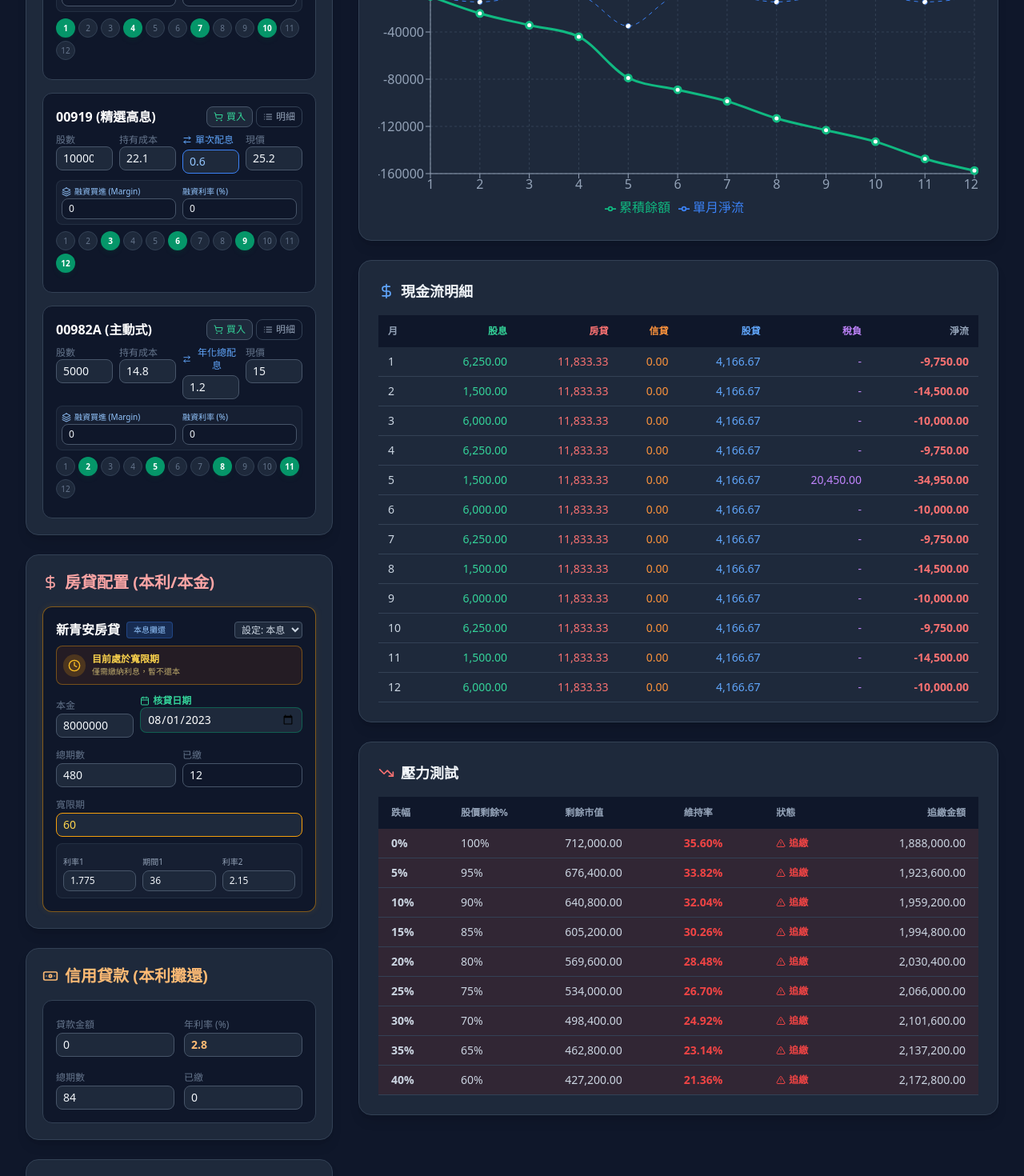
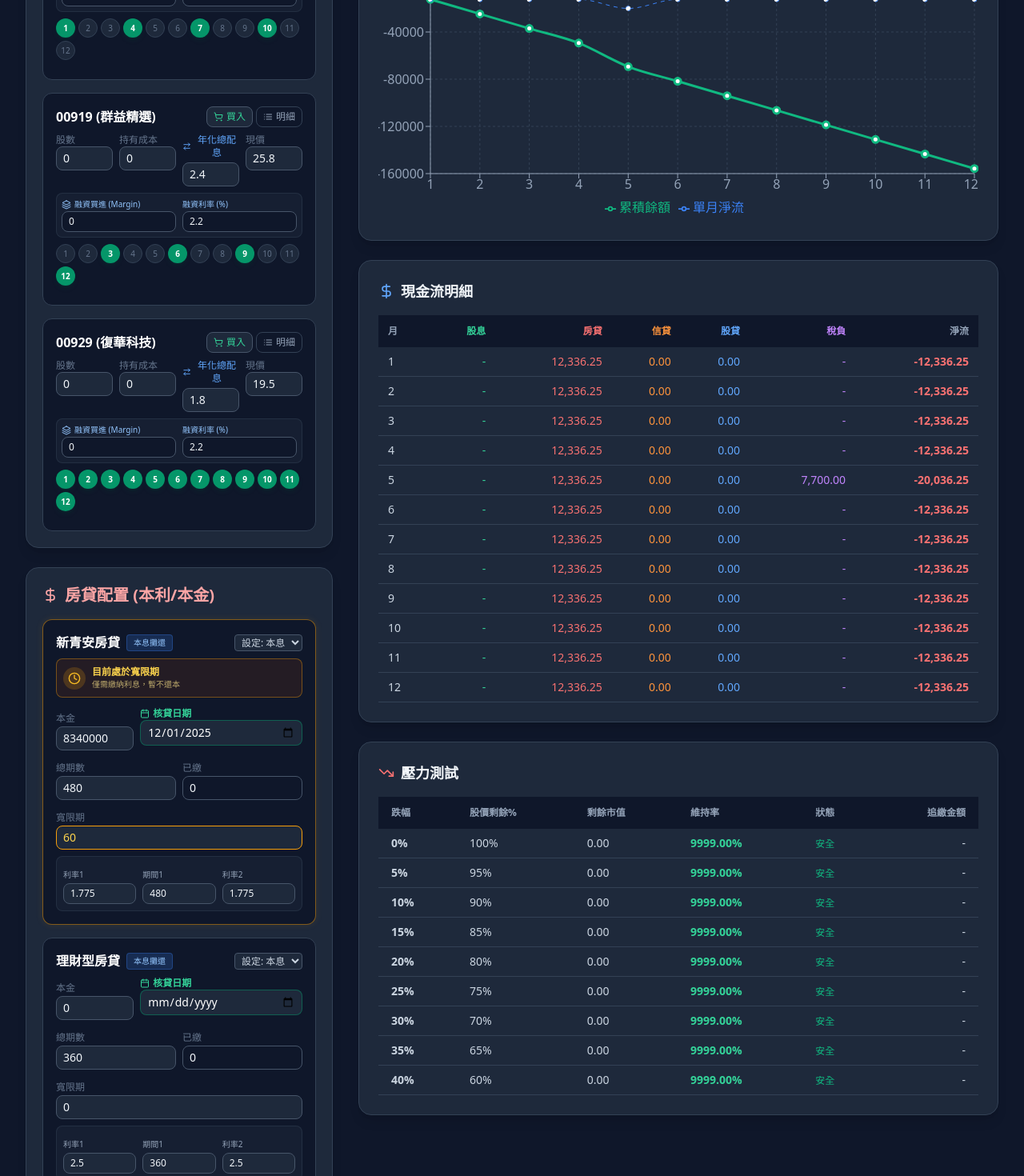
Before and after one commit to dreamforjesus1006-hue/money-app-2026, a React (Vite) app: page / in a window 1280 px wide. Shown: the part 380-1850 px from the top of the page at 80% size. Built offline with nearby package versions, Linux system fonts and the light colour scheme.

Commit message:
Update constants.ts

```diff
--- a/constants.ts
+++ b/constants.ts
@@ -2,88 +2,96 @@ import { ETF, Loan, StockLoan, CreditLoan, TaxStatus, MortgageType } from './typ
 
 export const INITIAL_ETFS: ETF[] = [
   {
-    id: '1',
+    id: '0056',
     name: '0056 (高股息)',
-    shares: 10000,
-    costPrice: 32.5,
-    dividendPerShare: 2.5,
+    shares: 0,
+    costPrice: 0,
+    currentPrice: 38.5,
+    dividendPerShare: 2.8,
     dividendType: 'annual',
     payMonths: [1, 4, 7, 10],
-    currentPrice: 38.5,
-    lots: [],
-    marginInterestRate: 0,
-    marginLoanAmount: 0
+    marginLoanAmount: 0,
+    marginInterestRate: 2.2
   },
   {
-    id: '2',
-    name: '00919 (精選高息)',
-    shares: 10000,
-    costPrice: 22.1,
-    dividendPerShare: 0.6,
-    dividendType: 'per_period',
+    id: '00919',
+    name: '00919 (群益精選)',
+    shares: 0,
+    costPrice: 0,
+    currentPrice: 25.8,
+    dividendPerShare: 2.4,
+    dividendType: 'annual',
     payMonths: [3, 6, 9, 12],
-    currentPrice: 25.2,
-    lots: [],
-    marginInterestRate: 0,
-    marginLoanAmount: 0
+    marginLoanAmount: 0,
+    marginInterestRate: 2.2
   },
   {
-    id: '3',
-    name: '00982A (主動式)',
-    shares: 5000,
-    costPrice: 14.8,
-    dividendPerShare: 1.2,
+    id: '00929',
+    name: '00929 (復華科技)',
+    shares: 0,
+    costPrice: 0,
+    currentPrice: 19.5,
+    dividendPerShare: 1.8,
     dividendType: 'annual',
-    payMonths: [2, 5, 8, 11],
-    currentPrice: 15.0,
-    lots: [],
-    marginInterestRate: 0,
-    marginLoanAmount: 0
+    payMonths: [1, 2, 3, 4, 5, 6, 7, 8, 9, 10, 11, 12],
+    marginLoanAmount: 0,
+    marginInterestRate: 2.2
   },
 ];
 
+// ↓↓↓ 修改重點：這裡現在有兩筆房貸了 ↓↓↓
 export const INITIAL_LOANS: Loan[] = [
   {
-    id: 'l1',
+    id: 'loan-1',
     name: '新青安房貸',
-    principal: 8000000,
-    startDate: '2023-08-01',
+    principal: 8340000,
     totalMonths: 480, // 40年
-    paidMonths: 12,
+    paidMonths: 0,
+    rate1: 1.775,
+    rate1Months: 480, // 一段式
+    rate2: 1.775,
     gracePeriod: 60, // 5年寬限
-    rate1: 1.775,
-    rate1Months: 36, // 前3年優惠
-    rate2: 2.15,
-    type: MortgageType.PrincipalAndInterest
+    type: MortgageType.PrincipalAndInterest,
+    startDate: '2025-12-01' // 預設日期
+  },
+  {
+    id: 'loan-2',
+    name: '理財型房貸', // 第二筆
+    principal: 0,     // 預設 0，你可以進 APP 再改
+    totalMonths: 360, // 30年
+    paidMonths: 0,
+    rate1: 2.5,       // 理財型利率通常稍高
+    rate1Months: 360,
+    rate2: 2.5,
+    gracePeriod: 0,   // 理財型通常隨借隨還，或無寬限
+    type: MortgageType.PrincipalAndInterest,
+    startDate: ''
   }
 ];
+// ↑↑↑ 修改結束 ↑↑↑
 
-// 新增預設信貸
+export const INITIAL_STOCK_LOAN: StockLoan = {
+  principal: 0,
+  rate: 2.2, // 質押利率
+  maintenanceLimit: 130 // 維持率斷頭線
+};
+
+export const INITIAL_GLOBAL_MARGIN_LOAN: StockLoan = {
+  principal: 0,
+  rate: 6.5, // 融資利率通常較高
+  maintenanceLimit: 130
+};
+
 export const INITIAL_CREDIT_LOAN: CreditLoan = {
-  name: '個人信貸',
   principal: 0,
-  rate: 2.8, // 讓使用者自己填
-  totalMonths: 84, // 7年
+  rate: 2.8,
+  totalMonths: 84,
   paidMonths: 0
 };
 
-// 不限用途 (Collateral)
-export const INITIAL_STOCK_LOAN: StockLoan = {
-  principal: 2000000,
-  rate: 2.5, // 讓使用者自己填 (券商/銀行利率)
-  maintenanceLimit: 130
+export const INITIAL_TAX_STATUS: TaxStatus = {
+  salaryIncome: 600000,
+  dependents: 0,
+  hasSpouse: false,
+  isDisabled: false
 };
-
-// 全域融資 (Global Margin)
-export const INITIAL_GLOBAL_MARGIN_LOAN: StockLoan = {
-  principal: 0,
-  rate: 6.0, // 融資利率通常較高 (約 6% - 7%)
-  maintenanceLimit: 130
-};
-
-export const INITIAL_TAX_STATUS: TaxStatus = {
-  hasSpouse: false,
-  dependents: 0,
-  isDisabled: false,
-  salaryIncome: 800000
-};
```
